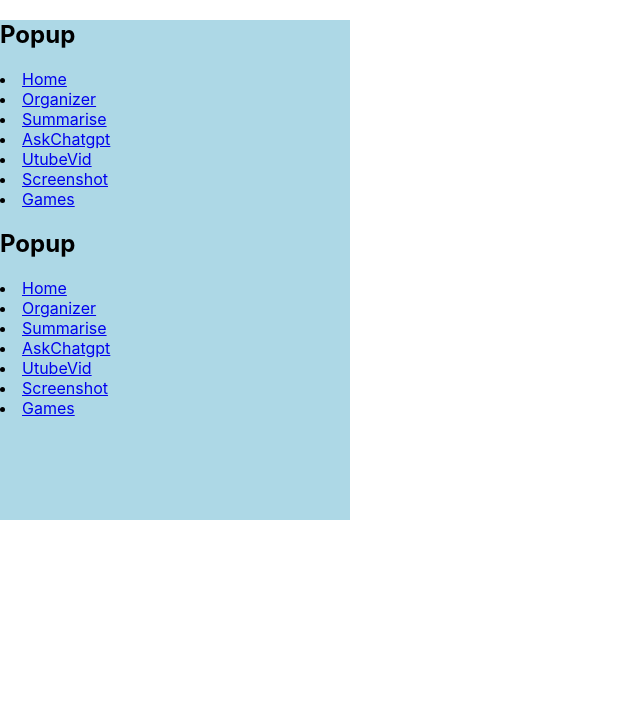
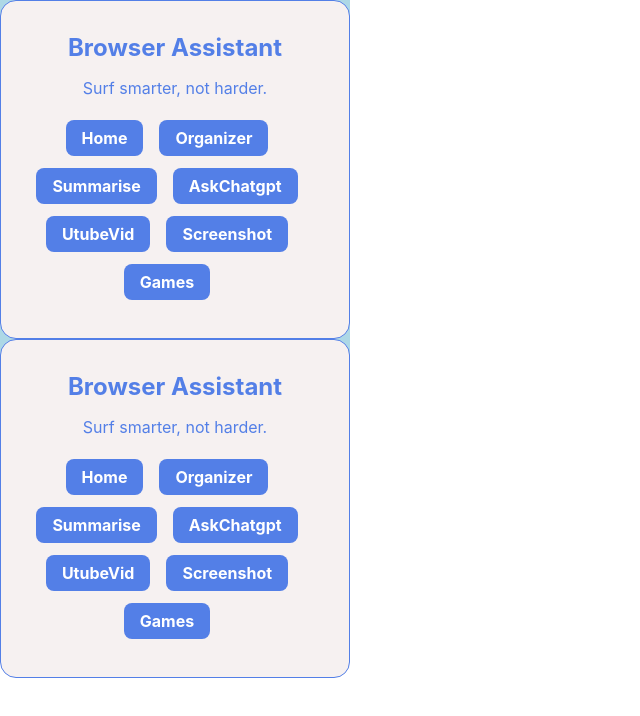
Before and after one commit to Haywhyoh/Browser_assistant, a React (Create React App) app: page / in a window 1280 px wide. Shown: the top 716 px of the page, without its empty margins (0-640 px from the left). Built offline with nearby package versions, Linux system fonts and the light colour scheme.

Commit message:
crteated styling for the pop-up

```diff
--- a/src/components/popup/popup.css
+++ b/src/components/popup/popup.css
@@ -0,0 +1,44 @@
+.popup {
+  background-color: #f6f1f1;
+  padding: 2rem 1rem;
+  display: flex;
+  flex-direction: column;
+  justify-content: center;
+  align-items: center;
+  border-radius: 1rem;
+  color: #537fe7;
+  text-align: center;
+  border: 1px solid #537fe7;
+}
+
+.popup_items {
+  list-style: none;
+  line-height: 3rem;
+  text-align: center;
+  display: flex;
+  justify-content: center;
+  align-items: center;
+  flex-wrap: wrap;
+  margin-right: 1rem;
+}
+
+.popup_items a {
+  text-decoration: none;
+  font-size: 1rem;
+  font-weight: bold;
+  color: #fff;
+  background-color: #537fe7;
+  padding: 0.5rem 1rem;
+  border-radius: 0.5rem;
+  margin: 0 0.5rem;
+  transition: all 0.2s ease-in-out;
+}
+
+.popup_items a:hover {
+  transform: scale(1.1);
+  background-color: #181823;
+}
+
+.popup h2 {
+  margin: 0;
+}
--- a/src/components/popup/popup.js
+++ b/src/components/popup/popup.js
@@ -1,30 +1,35 @@
-import { Link, useMatch, useResolvedPath } from 'react-router-dom';
+import { Link, useMatch, useResolvedPath } from "react-router-dom";
+import "./popup.css";
 
 export default function Popup() {
   return (
-    <div>
-      <h2>Popup</h2>
+    <div className="popup">
       <div>
-        <CustomLink to='/'>Home</CustomLink>
-        <CustomLink to='/organizer'>Organizer</CustomLink>
-        <CustomLink to='/summarise'>Summarise</CustomLink>
-        <CustomLink to='/askchatgpt'>AskChatgpt</CustomLink>
-        <CustomLink to='/utubevid'>UtubeVid</CustomLink>
-        <CustomLink to='/screenshot'>Screenshot</CustomLink>
-        <CustomLink to='/games'>Games</CustomLink>
+        <h2>Browser Assistant</h2>
+        <p>Surf smarter, not harder.</p>
+      </div>
+
+      <div className="popup_items">
+        <CustomLink to="/">Home</CustomLink>
+        <CustomLink to="/organizer">Organizer</CustomLink>
+        <CustomLink to="/summarise">Summarise</CustomLink>
+        <CustomLink to="/askchatgpt">AskChatgpt</CustomLink>
+        <CustomLink to="/utubevid">UtubeVid</CustomLink>
+        <CustomLink to="/screenshot">Screenshot</CustomLink>
+        <CustomLink to="/games">Games</CustomLink>
       </div>
     </div>
-  )
+  );
 }
 
-
-function CustomLink({to, children, ...props}) {
+function CustomLink({ to, children, ...props }) {
   const resolvedPath = useResolvedPath(to);
   const isActive = useMatch({ path: resolvedPath.pathname, end: true });
   return (
-    <li className= {isActive ? "active" : ""} >
-      <Link to={to} {...props} >{children}</Link>
+    <li className={isActive ? "active" : ""}>
+      <Link to={to} {...props}>
+        {children}
+      </Link>
     </li>
-
   );
 }
--- a/src/index.css
+++ b/src/index.css
@@ -1,13 +1,14 @@
 body {
   margin: 0;
-  font-family: -apple-system, BlinkMacSystemFont, 'Segoe UI', 'Roboto', 'Oxygen',
-    'Ubuntu', 'Cantarell', 'Fira Sans', 'Droid Sans', 'Helvetica Neue',
+  font-family: -apple-system, BlinkMacSystemFont, "Segoe UI", "Roboto", "Oxygen",
+    "Ubuntu", "Cantarell", "Fira Sans", "Droid Sans", "Helvetica Neue",
     sans-serif;
   -webkit-font-smoothing: antialiased;
   -moz-osx-font-smoothing: grayscale;
+  min-width: 350px;
 }
 
 code {
-  font-family: source-code-pro, Menlo, Monaco, Consolas, 'Courier New',
+  font-family: source-code-pro, Menlo, Monaco, Consolas, "Courier New",
     monospace;
 }
```
Also changed, not shown: src/index.js (+6 -6 lines), public/manifest.json.
